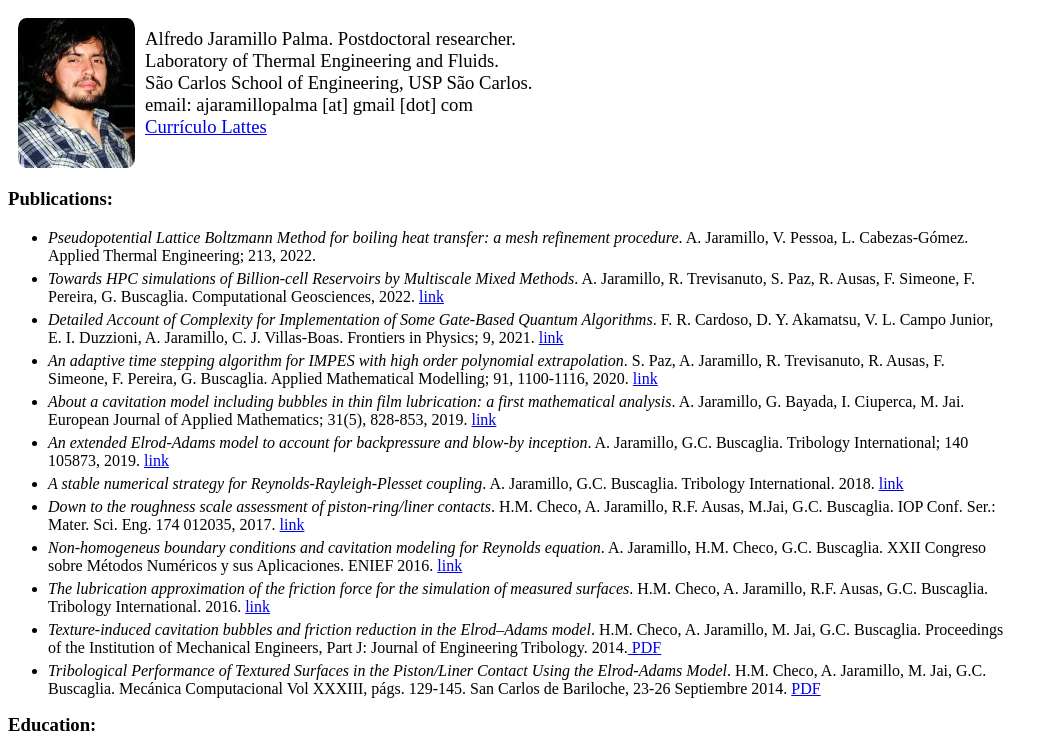
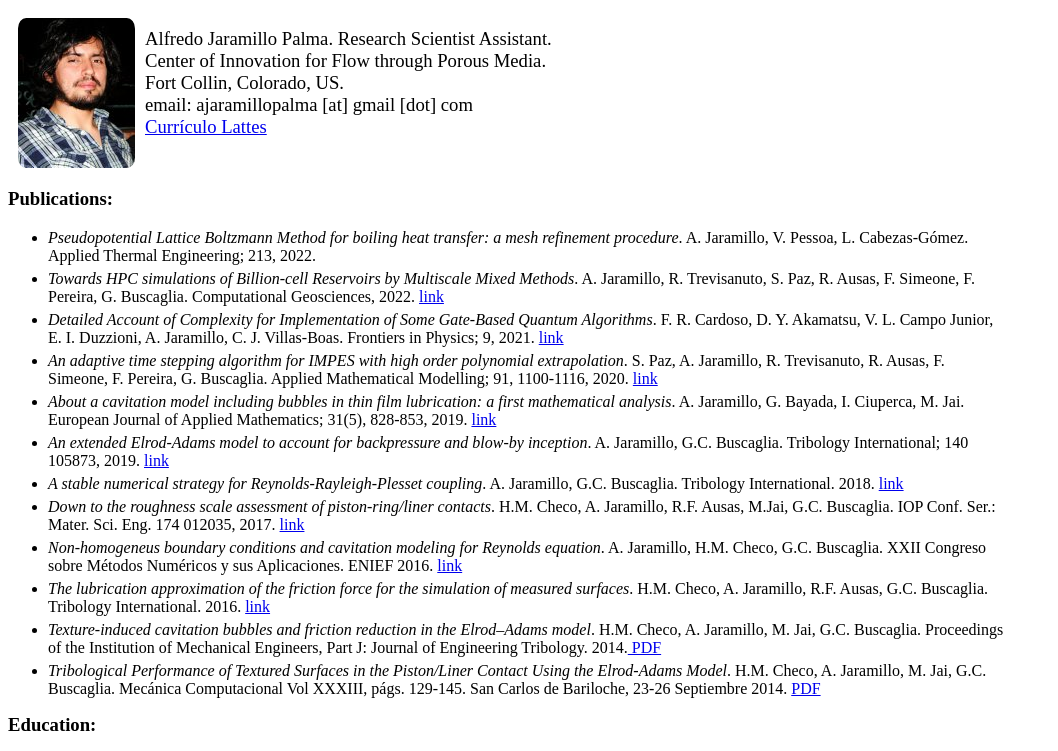
Before and after one commit to ajaramillo/alfredojaramillo.github.io, a plain HTML site: page index.html in a window 1280 px wide. Shown: the top 751 px of the page, without its empty margins (0-1058 px from the left). Drawn offline with Linux system fonts and the light colour scheme.

Commit message:
Update index.html

```diff
--- a/index.html
+++ b/index.html
@@ -6,7 +6,7 @@
     <meta content="text/html; charset=utf-8" http-equiv="Content-Type">
     <meta content="Alfredo Jaramillo Palma" name="name">
     <meta content="Alfredo Jaramillo Homepage" name="description">
-    <meta content="Alfredo Jaramillo ICMC Postdoc researcher" name="keywords">
+    <meta content="Alfredo Jaramillo Research Scientists Assistant" name="keywords">
 
     <title>Alfredo Jaramillo Palma</title>
     <script>
@@ -31,9 +31,9 @@
 	<div id="mainphoto"><img alt="Alfredo J." src="images/alfredo.jpg">
 	</div>
 	<div id="main"><span>Alfredo Jaramillo Palma.</span>
-		<span class="info">Postdoctoral researcher. <br></span>
-		<span class="info">Laboratory of Thermal Engineering and Fluids. <br></span>
-		<span class="info">São Carlos School of Engineering, USP São Carlos. <br></span>
+		<span class="info">Research Scientist Assistant. <br></span>
+		<span class="info">Center of Innovation for Flow through Porous Media. <br></span>
+		<span class="info">Fort Collin, Colorado, US. <br></span>
 		<span class="info">email: ajaramillopalma [at] gmail [dot] com <br></span>
 		<span class="info"><A HREF="http://lattes.cnpq.br/7753506905976555"> Currículo Lattes </A> <br></span>
 	</div>
```
